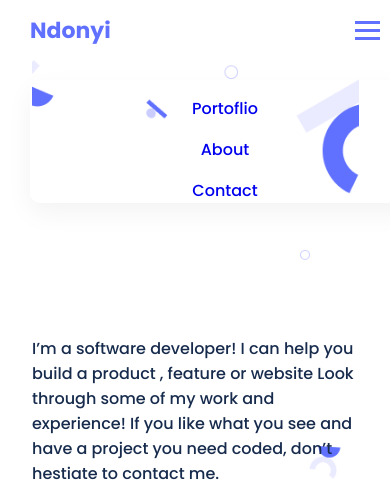
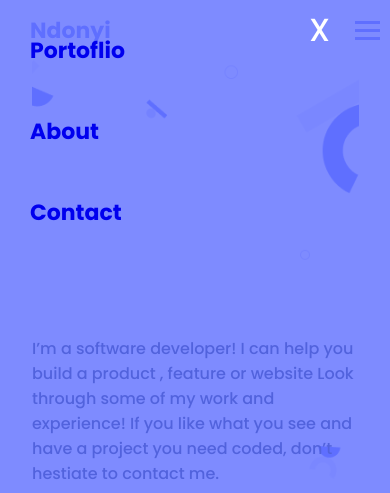
Before and after one commit to citec-47/Desk-version, a plain HTML site: page index.html in a window 390 px wide. Shown: the top 493 px of the page. Drawn offline with Linux system fonts and the light colour scheme.

Commit message:
adjustment of harmbugar menu

```diff
--- a/index.html
+++ b/index.html
@@ -20,6 +20,7 @@
                 </ul>
 
                 <ul id="home1">
+                    <h1 id="close">X</h1>
                     <li class="content1"><a href="#">Portoflio</a></li>
                     <li class="content1"><a href="https://citec-47.github.io/frontendmasters/">About</a></li>
                     <li class="content1"><a href="https://citec-47.github.io/Desk-version/">Contact</a></li>
--- /dev/null
+++ b/main.js
@@ -0,0 +1,23 @@
+const statusbar = document.getElementById("statusbar");
+const navMenu = document.getElementById("home1");
+const closeMenu = document.getElementById("close");
+
+function mobileMenu() {
+  if (navMenu.style.display === "none") {
+    navMenu.style.display = "block";
+  } else {
+    navMenu.style.display = " none";
+  }
+}
+
+statusbar.addEventListener("click", mobileMenu);
+// close menc
+
+function menuClose() {
+  if (navMenu.style.display === "none") {
+    navMenu.style.display = "block";
+  } else {
+    navMenu.style.display = " none";
+  }
+}
+closeMenu.addEventListener("click", menuClose);
--- a/style.css
+++ b/style.css
@@ -510,25 +510,33 @@ form {
 
 #home1 {
   position: fixed;
-      top: 5rem;
-      flex-direction: column;
-      background-color: #fff;
-      width: 100%;
-      border-radius: 10px;
-      text-align: center;
-      transition: 0.3s;
-      box-shadow:
-          0 10px 27px rgba(0, 0, 0, 0.05);
+  top: -0.9rem;
+  display: block;
+  background-color: #6070ffce;
+  width: 100%;
+  height: 100vh;
+  transition: 0.3s;
+  left: 0;
+  z-index: 10;
 }
 
-
 .content1 {
-  margin-top:1rem;
-  display: block;
-
+  margin-top: 3rem;
+  text-align: left;
+  margin-left: 30px;
+  color: #fff;
+  font-weight: 700;
+  font-size: 22px;
 }
 
-
+#close {
+  position: absolute;
+  top: 20px;
+  right: 60px;
+  color: #fff;
+  font-weight: 500;
+  cursor: pointer;
+}
 
 @media screen and (min-width: 768px) {
   header {
@@ -546,15 +554,11 @@ form {
     float: right;
     margin-right: 150px;
   }
-  #home1{
+
+  #home1 {
     display: none;
   }
 
-
-  #statusbar {
-    display: block;
-    cursor: pointer;
-  }
   #statusbar.active .bar:nth-child(2) {
     opacity: 0;
   }
@@ -703,7 +707,6 @@ form {
     display: none;
   }
 
-
   .explain ul {
     padding: 0;
     list-style: none;
```
Also changed, not shown: .eslintrc.json (added).
